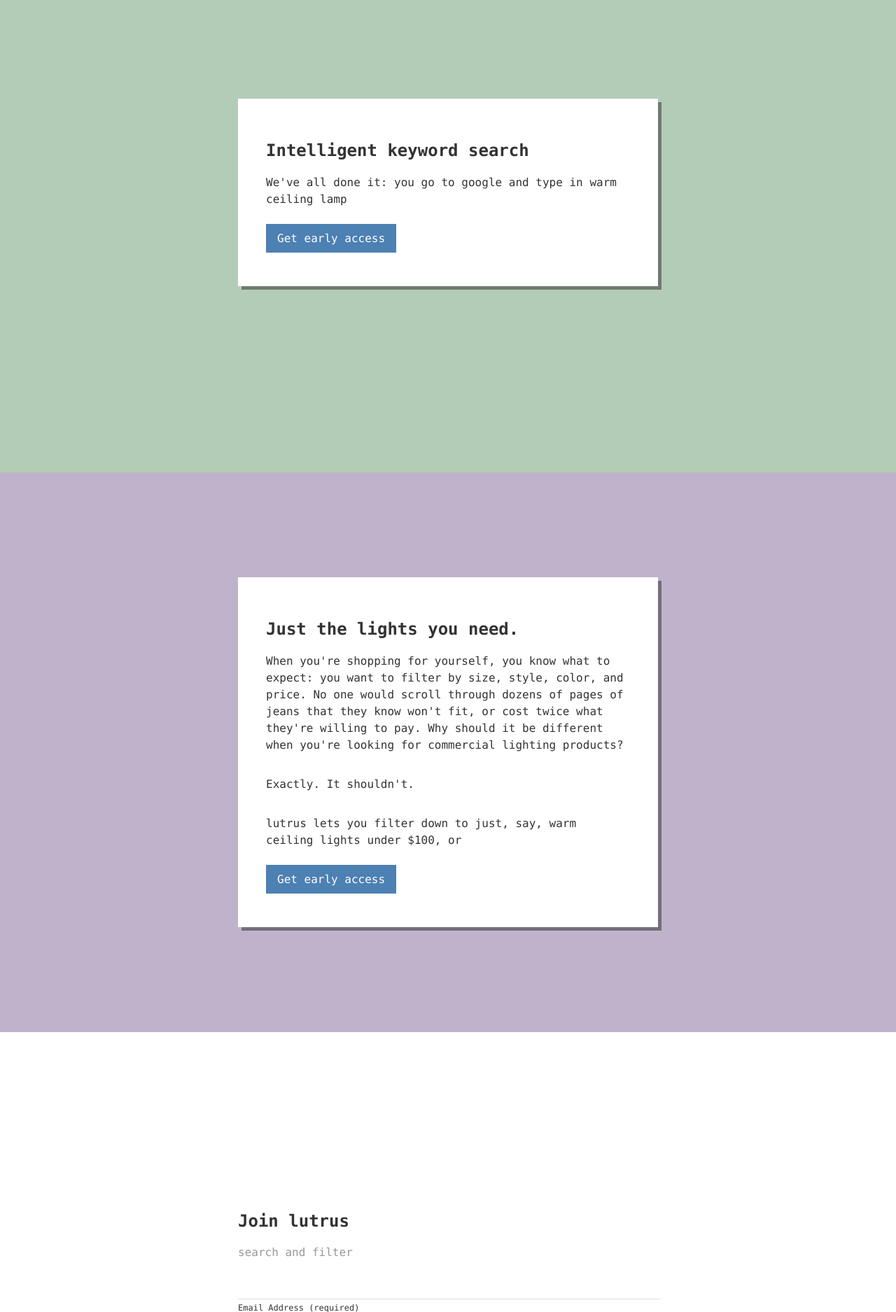
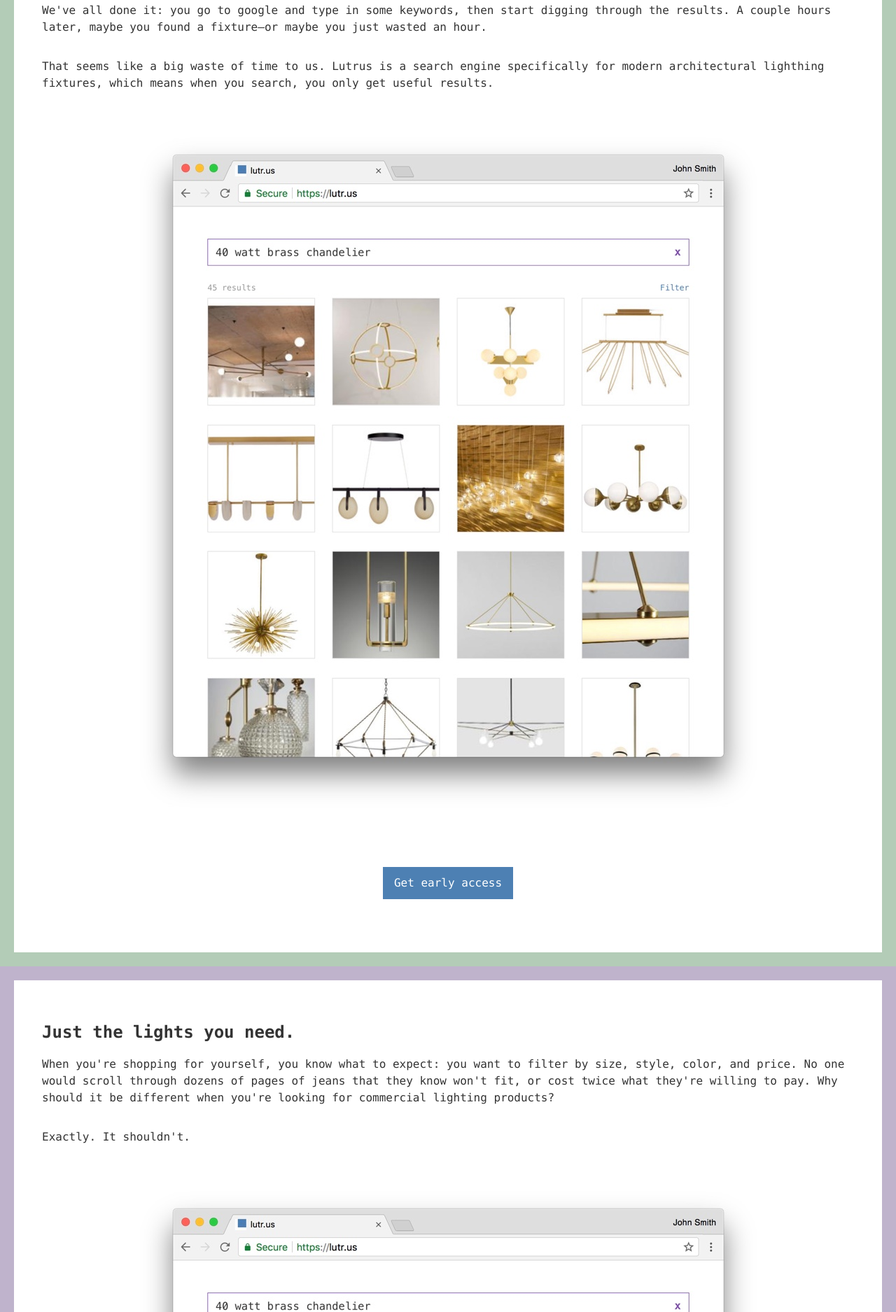
Before and after one commit to chadlavi/lutrus, a plain HTML site: page site/index.html in a window 1280 px wide. Shown: the part 925-2800 px from the top of the page at 70% size. Drawn offline with Linux system fonts and the light colour scheme.

Commit message:
add images, certbot script

```diff
--- a/site/index.html
+++ b/site/index.html
@@ -3,7 +3,7 @@
 <html lang="en">
     <head>
 		<link rel="stylesheet" type="text/css" href="style.css">
-		<meta property="og:description" content="the simple search engine for commerical lighting">
+		<meta property="og:description" content="the simple search engine for modern architectural lighting">
 		<meta property="og:title" content="lutrus">
 		<meta property="og:image" content="favicon.ico">
 		<title>lutr.us</title>
@@ -12,8 +12,8 @@
 		<div class="centered fullpage hero-blue">
 			<div class="column">
 				<h1>lutrus</h1>
-				<h2>the simple search engine for commerical lighting</h2>
-				<p><a href="#search">Search</a> and <a href="#filter">filter</a> commercial lighting products by keyword, style, color temperature, price range, size, and more.</p>
+				<h2>the simple search engine for modern architectural lighting</h2>
+				<p><a href="#search">Search</a> and <a href="#filter">filter</a> by keyword, style, color temperature, price, size, and more.</p>
 			</div>
 			<div class="column card">
 				<p>lutrus is in private beta for architects and designers.</p>
@@ -37,19 +37,22 @@
 			</div>
 		</div>
 		<div class="centered fullpage hero-green" id="search">
-			<div class="column card">
+			<div class="card">
 				<h2>Intelligent keyword search</h2>
-				<p>We've all done it: you go to google and type in warm ceiling lamp</p>
-				<p><a class="button cta" href="#mc_embed_signup">Get early access</a></p>
+				<p>We've all done it: you go to google and type in some keywords, then start digging through the results. A couple hours later, maybe you found a fixture&mdash;or maybe you just wasted an hour.</p>
+				<p>That seems like a big waste of time to us. Lutrus is a search engine specifically for modern architectural lighthing fixtures, which means when you search, you only get useful results.</p>
+				<p><img src="search-example.jpg"></p>
+				<p class="centered"><a class="button cta space-all" href="#mc_embed_signup">Get early access</a></p>
 			</div>
 		</div>
 		<div class="centered fullpage hero-purple" id="filter">
-			<div class="column card">
+			<div class="card">
 				<h2>Just the lights you need.</h2>
 				<p>When you're shopping for yourself, you know what to expect: you want to filter by size, style, color, and price. No one would scroll through dozens of pages of jeans that they know won't fit, or cost twice what they're willing to pay. Why should it be different when you're looking for commercial lighting products?</p>
 				<p>Exactly. It shouldn't.</p>
-				<p>lutrus lets you filter down to just, say, warm ceiling lights under $100, or </p>
-				<p><a href="#mc_embed_signup" class="button cta">Get early access</a></p>
+				<p><img src="filter-example.jpg"></p>
+				<p>lutrus lets you filter down to just, say, warm ceiling lights under $100, or LED trimless cans that have a 4" minimum depth.</p>
+				<p class="centered"><a href="#mc_embed_signup" class="button cta space-all">Get early access</a></p>
 			</div>
 		</div>
 		<!-- Begin MailChimp Signup Form -->
@@ -57,7 +60,7 @@
 			<form action="https://arazoo.us9.list-manage.com/subscribe/post?u=b249c07a5e78e290ce4779bcb&amp;id=e9bf889983" method="post" id="mc-embedded-subscribe-form" name="mc-embedded-subscribe-form" class="column validate" target="_blank" validate>
 				<div id="mc_embed_signup_scroll">
 				<h2>Join lutrus</h2>
-				<p class="subtitle">search and filter</p>
+				<p class="subtitle">Finding modern architectural lighting doesn't have to be complicated.</p>
 			<div class="mc-field-group">
 				<input type="email" value="" name="EMAIL" class="required email fullwidth block" placeholder=" " id="mce-EMAIL" required>
 				<label for="mce-EMAIL" class="block small space-bottom">Email Address (required)</label>
@@ -75,7 +78,7 @@
 					<div class="response" id="mce-success-response" style="display:none"></div>
 				</div>
 				<div style="position: absolute; left: -5000px;" aria-hidden="true"><input type="text" name="b_b249c07a5e78e290ce4779bcb_e9bf889983" tabindex="-1" value=""></div>
-				<div class="clear"><input type="submit" value="Join" name="subscribe" id="mc-embedded-subscribe" class="button cta"></div>
+				<div class="clear space-top"><input type="submit" value="Join" name="subscribe" id="mc-embedded-subscribe" class="big button cta fullwidth space-top"></div>
 				</div>
 			</form>
 		</div>
--- a/site/style.css
+++ b/site/style.css
@@ -62,11 +62,21 @@ footer {
 	justify-content: center;
 }
 
+[class*="hero-"] h1 {
+	font-size: 4em;
+}
+
 h1 + h2 {
     font-size: 1em;
     font-weight: lighter;
 	margin-top: -1.34em;
     opacity: 0.5;
+}
+
+img {
+	max-width: 100%;
+    margin: 0 auto;
+    display: block;
 }
 
 input {
@@ -122,6 +132,10 @@ p:not(:last-child) {
 	text-decoration: none;
 }
 
+.button.big {
+	padding: 15px 20px;
+}
+
 .button.cta {
 	background-color: var(--blue);
 	border-color: var(--blue);
@@ -140,7 +154,6 @@ p:not(:last-child) {
 
 .card {
 	background: var(--white);
-    box-shadow: 5px 5px var(--shadow);
     color: var(--black);
     padding: calc(var(--y-space) * 2) calc(var(--x-space) * 2);
 }
@@ -196,6 +209,10 @@ div.name {
 	width: 49%;
 }
 
+.shadow {
+    box-shadow: 5px 5px var(--shadow);
+}
+
 .small {
 	font-size: var(--small-font-size);
 }
```
Also changed, not shown: site/filter-example.jpg (added), site/search-example.jpg (added), 3 other files.
